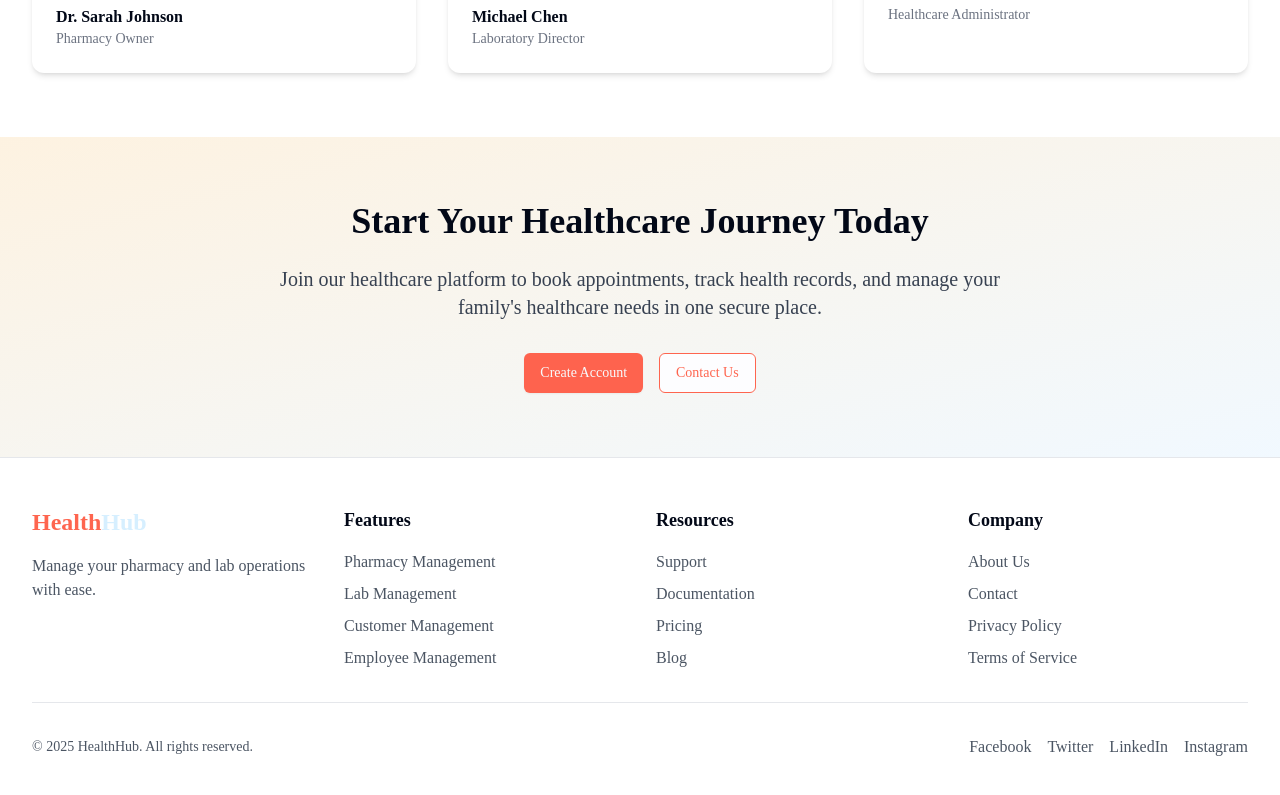
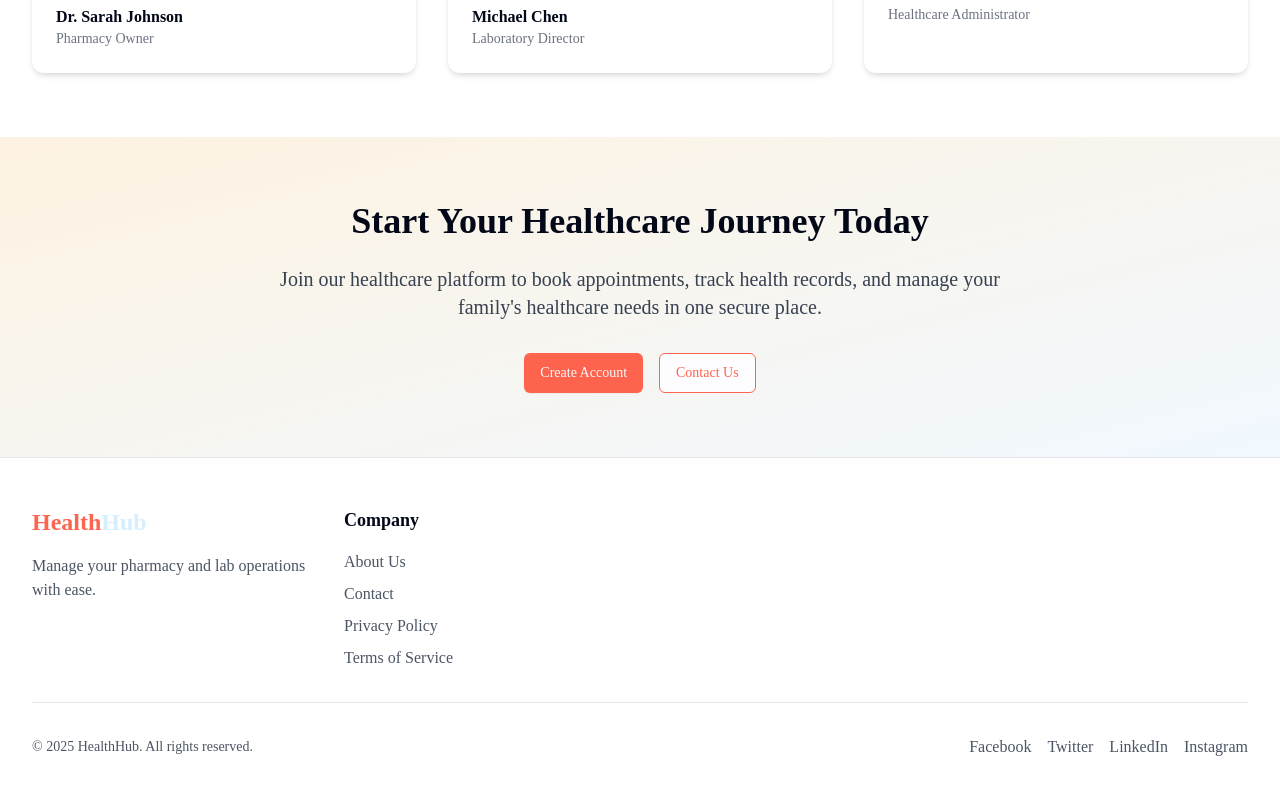
Before and after one commit to ui07xWizardOp/healthhub-core-connect, a React (Vite) app: page / in a window 1280 px wide. Shown: the part 2009-2804 px from the top of the page. Built offline with nearby package versions, Linux system fonts and the light colour scheme.

Commit message:
Visual edit in Lovable
Edited UI in Lovable

```diff
--- a/src/components/Footer.tsx
+++ b/src/components/Footer.tsx
@@ -1,11 +1,8 @@
-
 import React from 'react';
 import Logo from './Logo';
 import { Link } from 'react-router-dom';
-
 const Footer: React.FC = () => {
-  return (
-    <footer className="bg-white border-t border-gray-200">
+  return <footer className="bg-white border-t border-gray-200">
       <div className="healthhub-container py-12">
         <div className="grid grid-cols-1 md:grid-cols-4 gap-8">
           <div className="flex flex-col">
@@ -15,25 +12,9 @@ const Footer: React.FC = () => {
             </p>
           </div>
 
-          <div>
-            <h3 className="font-semibold text-lg mb-4">Features</h3>
-            <ul className="space-y-2">
-              <li><Link to="/pharmacy" className="text-gray-600 hover:text-healthhub-orange transition-colors">Pharmacy Management</Link></li>
-              <li><Link to="/laboratory" className="text-gray-600 hover:text-healthhub-orange transition-colors">Lab Management</Link></li>
-              <li><Link to="/customers" className="text-gray-600 hover:text-healthhub-orange transition-colors">Customer Management</Link></li>
-              <li><Link to="/employees" className="text-gray-600 hover:text-healthhub-orange transition-colors">Employee Management</Link></li>
-            </ul>
-          </div>
 
-          <div>
-            <h3 className="font-semibold text-lg mb-4">Resources</h3>
-            <ul className="space-y-2">
-              <li><Link to="/support" className="text-gray-600 hover:text-healthhub-orange transition-colors">Support</Link></li>
-              <li><Link to="/documentation" className="text-gray-600 hover:text-healthhub-orange transition-colors">Documentation</Link></li>
-              <li><Link to="/pricing" className="text-gray-600 hover:text-healthhub-orange transition-colors">Pricing</Link></li>
-              <li><Link to="/blog" className="text-gray-600 hover:text-healthhub-orange transition-colors">Blog</Link></li>
-            </ul>
-          </div>
+
+
 
           <div>
             <h3 className="font-semibold text-lg mb-4">Company</h3>
@@ -66,8 +47,6 @@ const Footer: React.FC = () => {
           </div>
         </div>
       </div>
-    </footer>
-  );
+    </footer>;
 };
-
 export default Footer;
```
